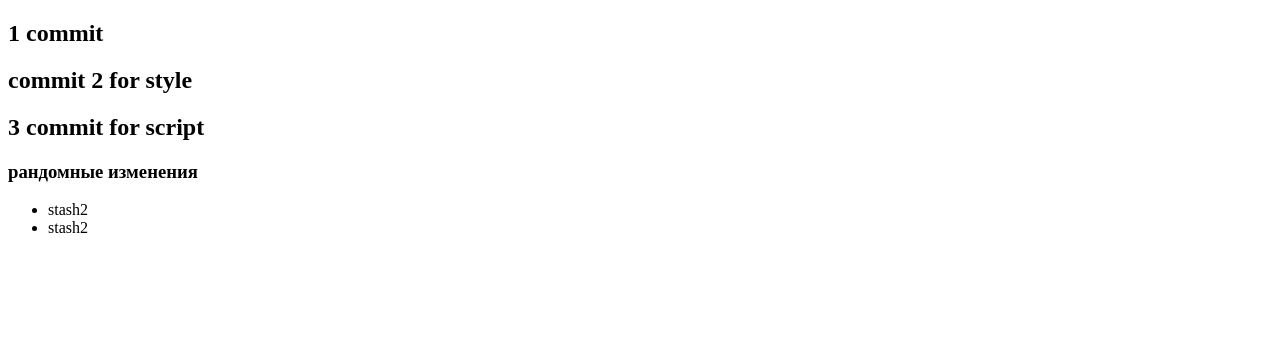
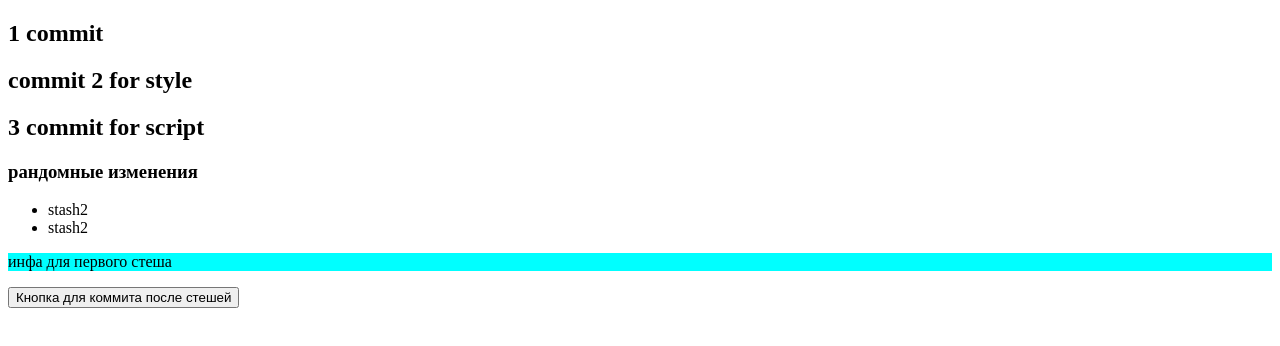
Before and after one commit to kurkumatu6/pull-peqests, a plain HTML site: page index.html in a window 1280 px wide. Drawn offline with Linux system fonts and the light colour scheme.

Commit message:
добавили кнопку и слили все стеши

```diff
--- a/index.html
+++ b/index.html
@@ -18,5 +18,7 @@
         <li>stash2</li>
         <li>stash2</li>
     </ul>
+    <p>инфа для первого стеша</p>
+    <button>Кнопка для коммита после стешей</button>
 </body>
 </html>
--- a/style.css
+++ b/style.css
@@ -0,0 +1,3 @@
+p {
+    background-color: aqua;
+}
```
